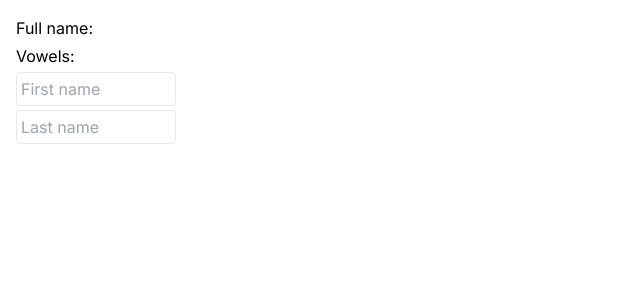
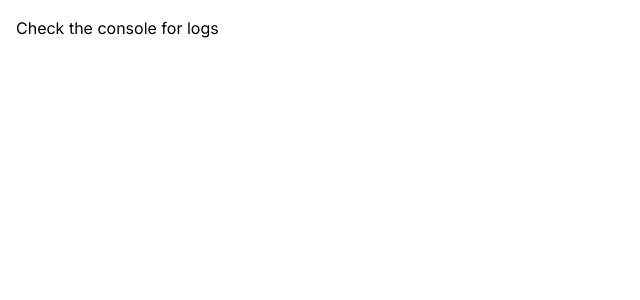
Before and after one commit to codinginflow/react-best-practices, a Next.js app: page / in a window 1280 px wide. Shown: the top 300 px of the page, without its empty margins (0-640 px from the left). Built offline with nearby package versions, Linux system fonts and the light colour scheme.

Commit message:
Effect cleanup done

```diff
--- a/src/app/page.tsx
+++ b/src/app/page.tsx
@@ -1,35 +1,35 @@
 "use client";
 
-import { useMemo, useState } from "react";
+import { useEffect } from "react";
 
 export default function Home() {
-  const [firstName, setFirstName] = useState("");
-  const [lastName, setLastName] = useState("");
+  useEffect(() => {
+    connect();
+    return () => disconnect();
+  }, []);
 
-  const fullName = firstName + " " + lastName;
+  useEffect(() => {
+    function handleKeyPress(e: KeyboardEvent) {
+      console.log("key pressed", e.key);
+    }
 
-  const vowelsMemoized = useMemo(() => {
-    const chars = fullName.split("");
-    const vowels = chars.filter((char) => "aeiou".includes(char));
-    return vowels;
-  }, [fullName]);
+    window.addEventListener("keypress", handleKeyPress);
+    return () => window.removeEventListener("keypress", handleKeyPress);
+  }, []);
 
   return (
-    <main className="p-4 flex flex-col gap-1">
-      <p>Full name: {fullName}</p>
-      <p>Vowels: {vowelsMemoized.join(", ")}</p>
-      <input
-        placeholder="First name"
-        value={firstName}
-        onChange={(e) => setFirstName(e.target.value)}
-        className="border p-1 rounded w-40"
-      />
-      <input
-        placeholder="Last name"
-        value={lastName}
-        onChange={(e) => setLastName(e.target.value)}
-        className="border p-1 rounded w-40"
-      />
-    </main>
+    <div className="p-4">
+      <p>Check the console for logs</p>
+    </div>
   );
 }
+
+function connect() {
+  console.log("connecting...");
+  console.log("connected");
+}
+
+function disconnect() {
+  console.log("disconnecting...");
+  console.log("disconnected");
+}
```
